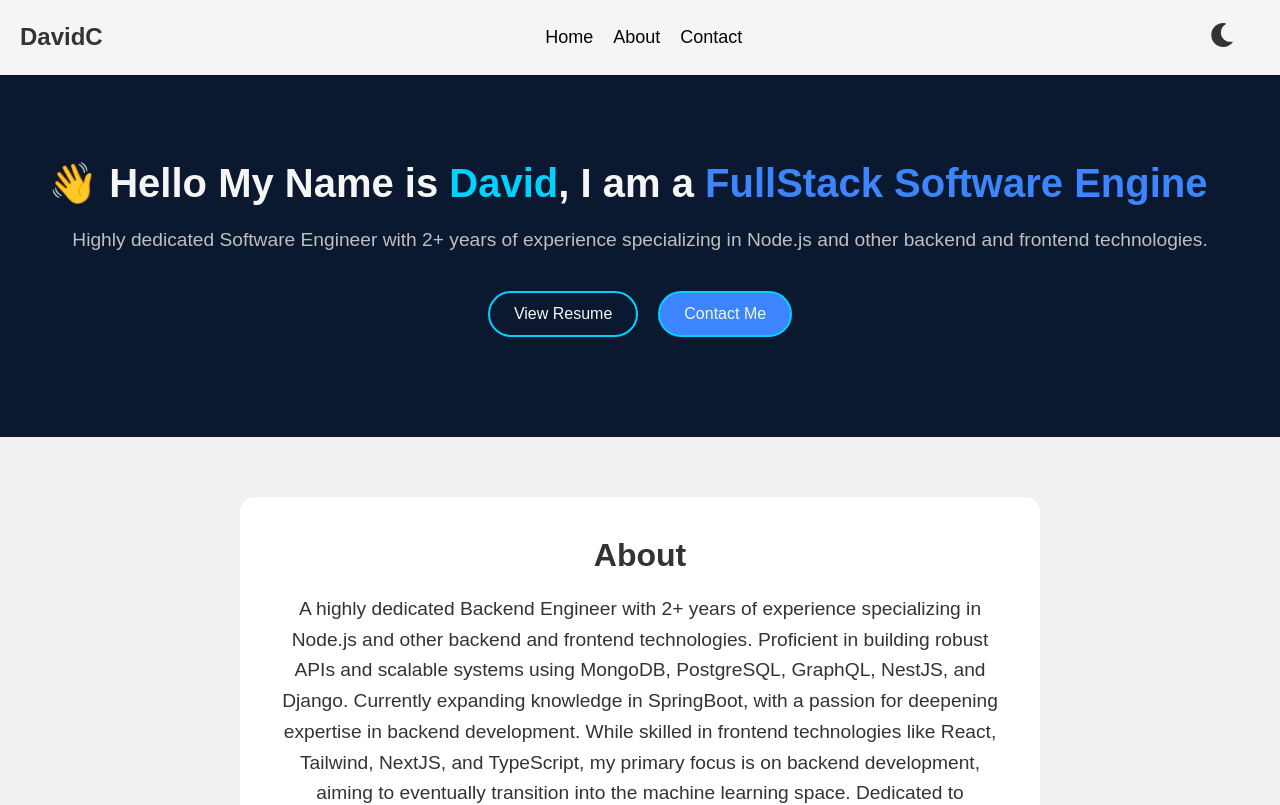
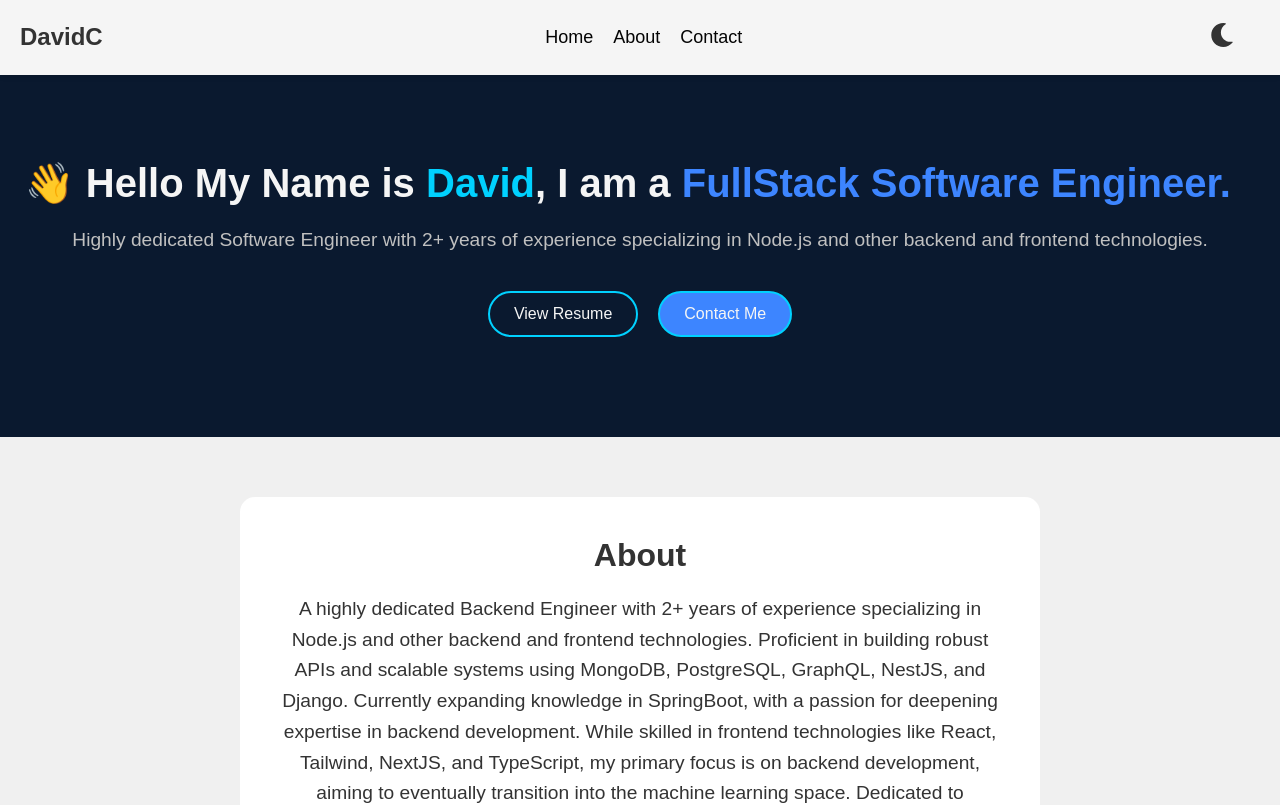
Before and after one commit to Davidcdv/Profile, a React (Vite) app: page / in a window 1280 px wide. Shown: the top 805 px of the page. Built offline with nearby package versions, Linux system fonts and the light colour scheme.

Commit message:
Your commit message here

```diff
--- a/src/components/Hero.jsx
+++ b/src/components/Hero.jsx
@@ -29,7 +29,7 @@ export const Hero = () => {
           }
           setDisplayedText(tempText); // Update the text to be displayed
           charIndex++;
-          setTimeout(typeWriter, 100); // Adjust speed here
+          setTimeout(typeWriter, 80); // Adjust speed here
         } else {
           partIndex++;
           charIndex = 0;
```
